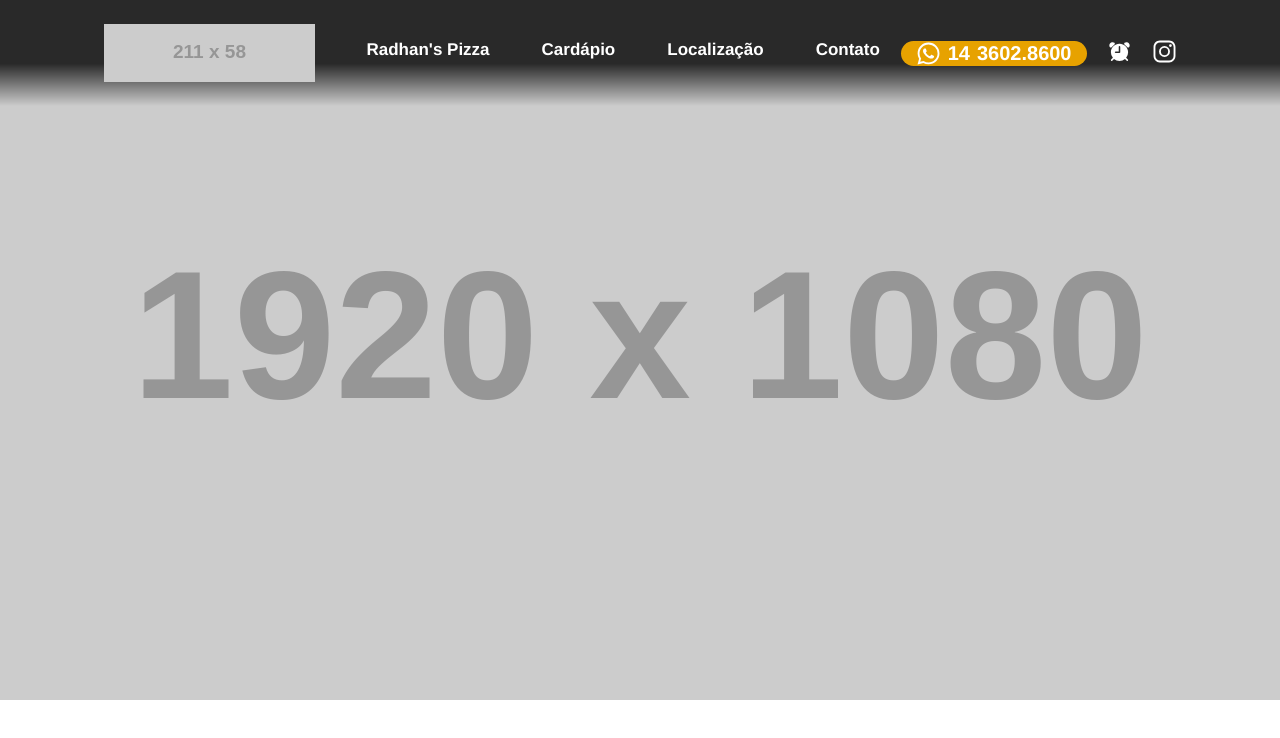
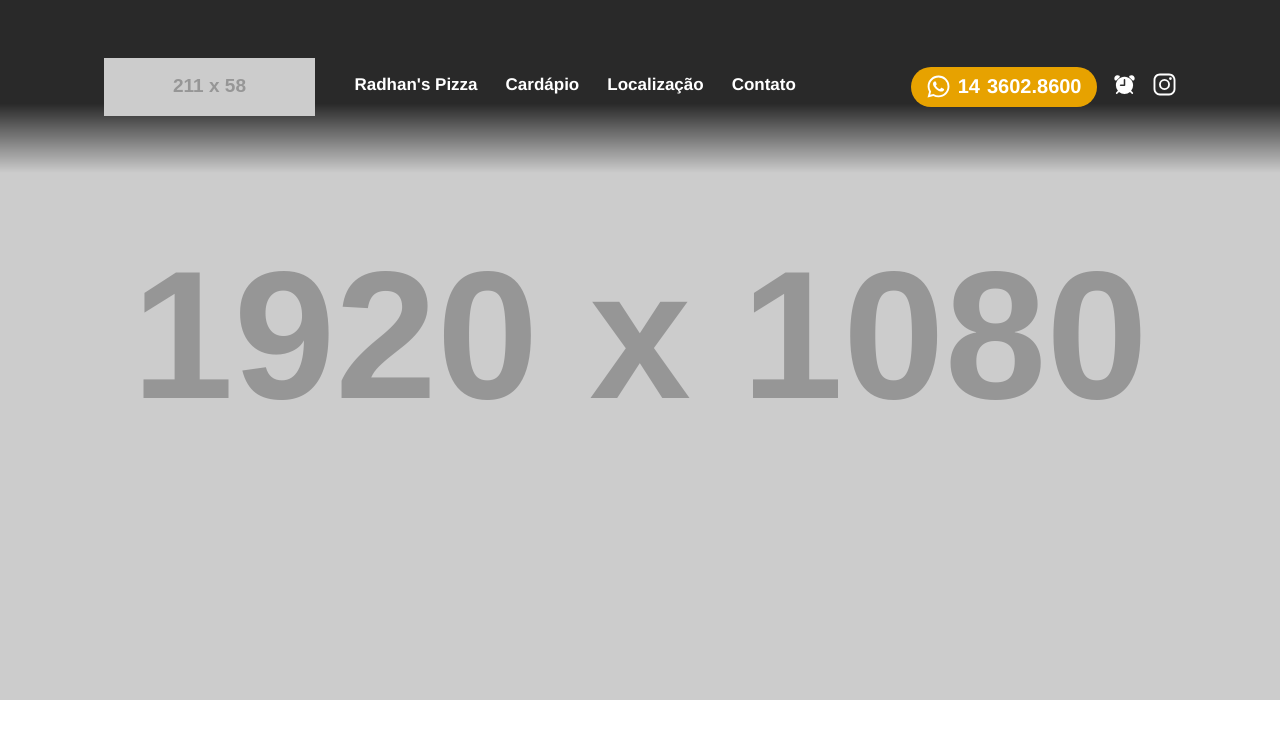
Before and after one commit to Brun0HM/ProjetoPizzaria, a plain HTML site: page index.html in a window 1280 px wide. Drawn offline with nearby package versions, Linux system fonts and the light colour scheme; placeholder pictures from the web are drawn by us.

```diff
--- a/css/style.css
+++ b/css/style.css
@@ -1,20 +1,16 @@
+
 body {
   margin: 0;
   padding: 0;
   box-sizing: border-box;
-
   font-family: Helvetica, sans-serif;
 }
 
 .fullcontainer {
   position: relative;
-  /* posição relativa a algo  */
-
   padding: 0;
   margin: 0;
   overflow: hidden;
-  /* ocultar o esquea do scroll no canto direito
-     */
 }
 
 .bgfundo {
@@ -23,7 +19,7 @@ body {
        background-color: blue;
        background-image: url(https://placehold.co/1920x1080);
        background-repeat: no-repeat;
-      background-position: conter conter;
+       background-position: center center;
        background-size: cover;
     */
   width: 100%;
@@ -31,20 +27,32 @@ body {
 }
 
 header {
-  color: white;
+  color: #fff;
   position: fixed;
   top: 0;
   left: 0;
   right: 0;
   z-index: 1000;
-  /* meche n eixo z ou seja camadas do site podendo deixar tags atras ou na frente das outras  */
+
   background: linear-gradient(
     to bottom,
     rgba(0, 0, 0, 0.8) 0%,
     rgba(0, 0, 0, 0.8) 60%,
     rgba(0, 0, 0, 0) 100%
   );
-  padding: 24px 0px;
+  background: -webkit-linear-gradient(
+    to bottom,
+    rgba(0, 0, 0, 0.8) 0%,
+    rgba(0, 0, 0, 0.8) 60%,
+    rgba(0, 0, 0, 0) 100%
+  );
+  background: -moz-linear-gradient(
+    to bottom,
+    rgba(0, 0, 0, 0.8) 0%,
+    rgba(0, 0, 0, 0.8) 60%,
+    rgba(0, 0, 0, 0) 100%
+  );
+  padding: 24px 0;
 }
 
 .container {
@@ -54,30 +62,23 @@ header {
 .main-navigation {
   display: flex;
   align-items: center;
-  /* deixar flexivel tudo que é visivel no site, tendo seu tamanho alterado  */
 }
 
 .main-navigation ul {
   list-style: none;
   display: flex;
-  /* cada um na sua coluna usando todo o espaço  */
   gap: 28px;
-  /* espaçamento lateral entre as tags ou divs  */
   align-items: center;
   margin: 0;
 }
 
 .main-navigation a {
   color: #fff;
-  display: flex;
+  display: block;
   text-decoration: none;
   font-size: 17px;
+  font-weight: 700;
   font-family: Helvetica, sans-serif;
-  font-weight: 700;
-  line-height: 1.3125;
-  outline-offset: -1px;
-  padding: 6px 12px;
-  margin-bottom: 3px;
   border-bottom: solid 3px transparent;
 }
 .main-navigation a:hover,
@@ -85,21 +86,20 @@ header {
   border-color: #e7a200;
 }
 
+.site-header-main {
+  display: flex;
+  justify-content: space-between;
+  height: 125px;
+}
+
 .sec-menu {
   display: flex;
   align-items: center;
-  gap: 20px;
-
+  gap: 15px;
 }
 
-.sec-menu ion-icon{
+.sec-menu ion-icon {
   font-size: 25px;
-
-}
-
-.site-header-main {
-  display: flex;
-  justify-content: space-between;
 }
 
 #btnZap {
@@ -108,8 +108,14 @@ header {
   padding: 0px 15px;
   font-size: 20px;
   font-weight: bolder;
+  height: 40px;
 
   display: flex;
   align-items: center;
   gap: 7px;
 }
+
+.zap{
+  text-decoration: none;
+  color: #fff;
+}
--- a/index.html
+++ b/index.html
@@ -1,22 +1,20 @@
 <!DOCTYPE html>
 <html lang="pt-BR">
   <head>
-    <meta charset="UTF-8">
-    <meta name="viewport" content="width=device-width, initial-scale=1.0">
+    <meta charset="UTF-8" />
+    <meta name="viewport" content="width=device-width, initial-scale=1.0" />
     <title>Radhan's pizza</title>
 
-   <link rel="stylesheet" href="./css/style.css">
+    <link rel="stylesheet" href="./css/style.css" />
     <!-- adicionar uma folha de estilo css em outra pasta e conecta-la ao index -->
   </head>
   <body>
     <div id="page" class="site">
-        <div class="tp-bgimg defaultimg fullcontainer bgfundo">
-
-        </div>
+      <div class="tp-bgimg defaultimg fullcontainer bgfundo"></div>
       <header>
         <div class="container site-header-main">
           <nav id="site-navigation" class="main-navigation">
-            <img src="https://placehold.co/211x58" alt="" height="58px">
+            <img src="https://placehold.co/211x58" alt="" height="58px" />
             <!-- ul>li*4>a -->
             <ul id="menu-principal" class="primary-menu">
               <li><a href="">Radhan's Pizza</a></li>
@@ -28,33 +26,38 @@
           </nav>
           <!-- barra de navegação -->
           <div class="sec-menu">
-
+            <a
+              href="https://api.whatsapp.com/send?phone=551436028600&text=Gostaria de fazer um pedido!"
+              target="_blank"
+              class="zap"
+            >
               <div id="btnZap">
                 <ion-icon name="logo-whatsapp"></ion-icon>
-              <span class="ddd">14</span> <span class="phone">
-                3602.8600
-              </span>
+                <span class="ddd">14</span>
+                <span class="phone"> 3602.8600 </span>
               </div>
+            </a>
             <div><ion-icon name="alarm"></ion-icon></div>
             <div>
               <ion-icon name="logo-instagram"></ion-icon>
             </div>
           </div>
-
         </div>
       </header>
 
       <!-- criar um elemento introdutório como um cabeçalho com varias divs dentro -->
-
-
-
-
+    </div>
   </body>
 
-<script type="module" src="https://unpkg.com/ionicons@7.1.0/dist/ionicons/ionicons.esm.js"></script>
-<script nomodule src="https://unpkg.com/ionicons@7.1.0/dist/ionicons/ionicons.js"></script>
+  <script
+    type="module"
+    src="https://unpkg.com/ionicons@7.1.0/dist/ionicons/ionicons.esm.js"
+  ></script>
+  <script
+    nomodule
+    src="https://unpkg.com/ionicons@7.1.0/dist/ionicons/ionicons.js"
+  ></script>
 
   <script src="./js/script.js"></script>
   <!-- adiciona uma folha de script em javaScript em outra pasta e conecta-la ao index -->
-</script>
 </html>
```
Lines whose indentation alone changed are shown as unchanged.
